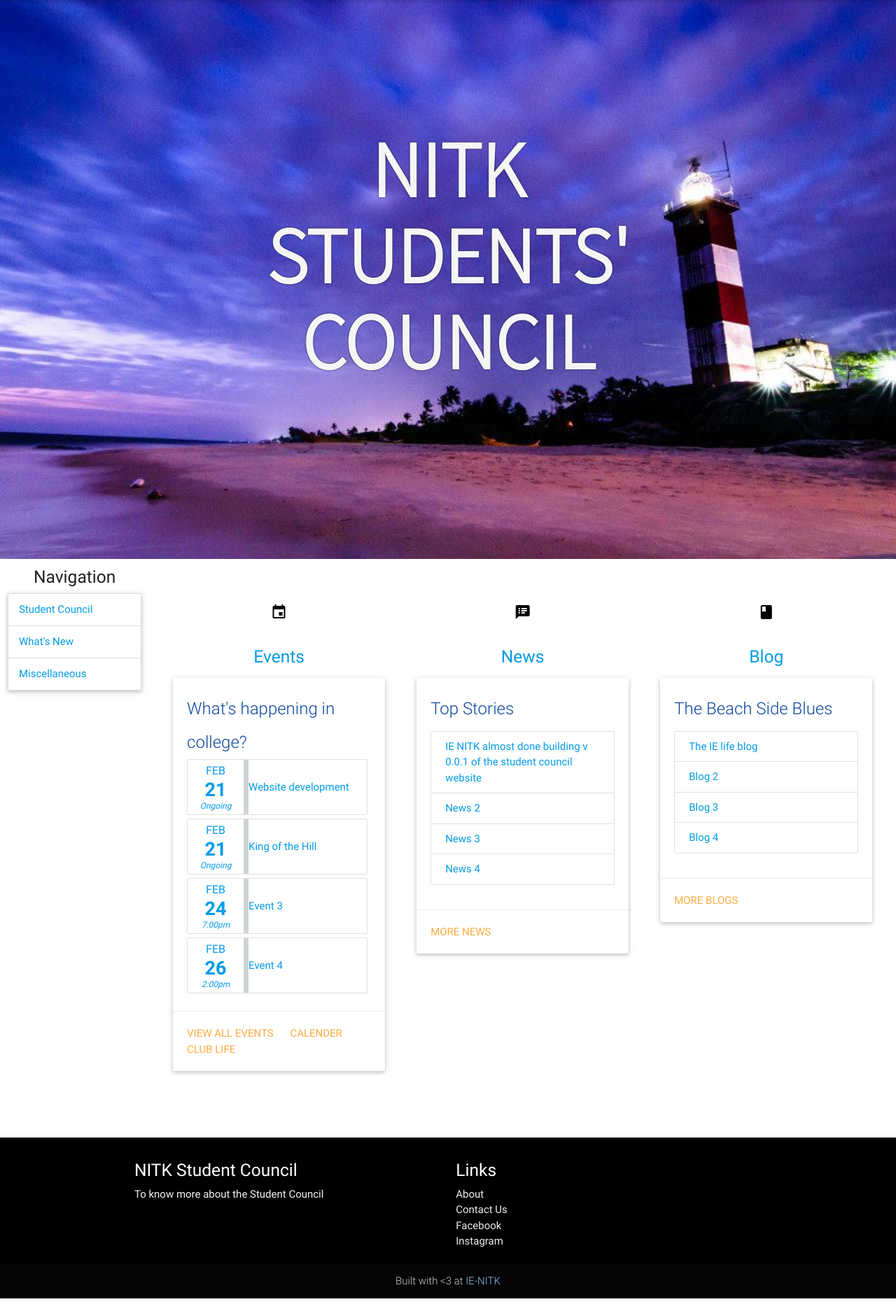
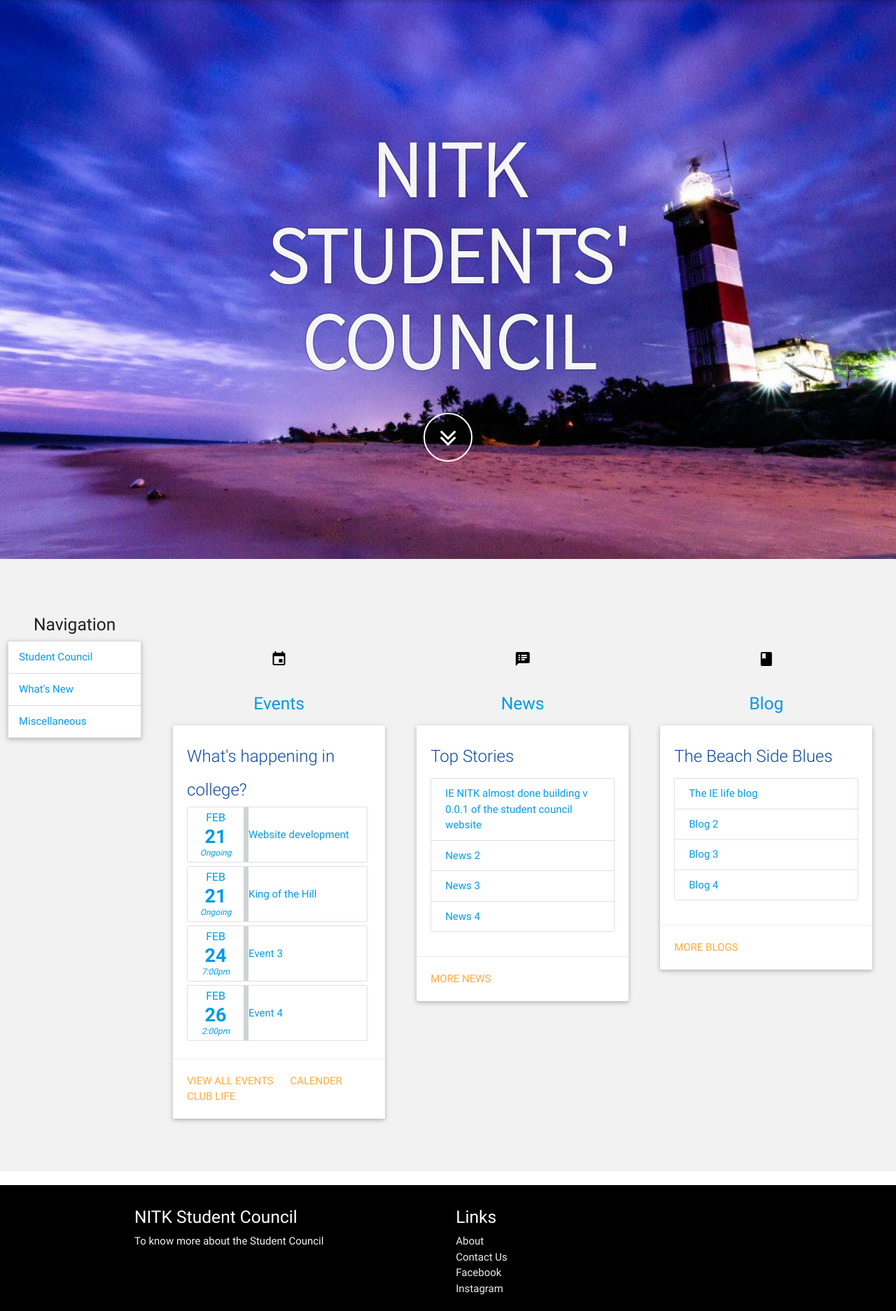
Before and after one commit to devmonster423/django-student-web, a Django app: template src/templates/home.html in a window 1280 px wide. Shown: the part 65-1939 px from the top of the page at 70% size. Run offline with Django 3.2, Linux system fonts and the light colour scheme; the template is opened without the code that fills it, so the values that code supplies are empty; some libraries are stand-ins or nearby versions.

Commit message:
Homepage Mod

```diff
--- a/src/static/site/css/main.css
+++ b/src/static/site/css/main.css
@@ -133,7 +133,7 @@
 .text-page {
     padding: 120px 0;
 }
-
+s
 #map-outer {
     height: 440px;
     padding: 40px 20px;
@@ -233,7 +233,7 @@
 
 .content { max-width: 1000px; margin: 50px auto; padding: 20px; margin-top: 0px; background: white;}
 
-.bg-white { background-color: white;}
+.bg-white { background-color: #f2f2f2;}
 
 .page-info .container {
     margin-top: 20px;
@@ -311,3 +311,66 @@
 .event_month, .event_day, .event_time {
     display: block;
 }
+
+
+.btn2 {
+  display: inline-block;
+  padding: 6px 12px;
+  margin-bottom: 0;
+  font-size: 14px;
+  font-weight: normal;
+  line-height: 1.42857143;
+  text-align: center;
+  white-space: nowrap;
+  vertical-align: middle;
+  -ms-touch-action: manipulation;
+      touch-action: manipulation;
+  cursor: pointer;
+  -webkit-user-select: none;
+     -moz-user-select: none;
+      -ms-user-select: none;
+          user-select: none;
+  background-image: none;
+  border: 1px solid transparent;
+  border-radius: 4px;
+}
+
+.btn2-circle {
+    width: 70px;
+    height: 70px;
+    margin-top: 15px;
+    padding: 7px 16px;
+    border: 2px solid #fff;
+    border-radius: 100%!important;
+    font-size: 40px;
+    color: #fff;
+    background: 0 0;
+    -webkit-transition: background .3s ease-in-out;
+    -moz-transition: background .3s ease-in-out;
+    transition: background .3s ease-in-out;
+}
+
+.btn2-circle:hover,
+.btn2-circle:focus {
+    outline: 0;
+    color: #fff;
+    background: rgba(255,255,255,.1);
+}
+
+.btn2-circle i.animated {
+    -webkit-transition-property: -webkit-transform;
+    -webkit-transition-duration: 1s;
+    -moz-transition-property: -moz-transform;
+    -moz-transition-duration: 1s;
+}
+
+.btn2-circle:hover i.animated {
+    -webkit-animation-name: pulse;
+    -moz-animation-name: pulse;
+    -webkit-animation-duration: 1.5s;
+    -moz-animation-duration: 1.5s;
+    -webkit-animation-iteration-count: infinite;
+    -moz-animation-iteration-count: infinite;
+    -webkit-animation-timing-function: linear;
+    -moz-animation-timing-function: linear;
+}
--- a/src/templates/home.html
+++ b/src/templates/home.html
@@ -13,15 +13,19 @@
 	<div class="container">
 		<div class="row">
 			<h1>NITK<br>Students' Council</h1>
+			<a href="#more" class="btn2 btn2-circle page-scroll">
+                            <i class="fa fa-angle-double-down animated"></i>
+                        </a>
 		</div>
 	</div>
 </div>
-
+<section id="more">
 <div class="row bg-white">
 
 
 
 <div class="row">
+        <br><br><br>
 	<div class="col s12 m4 l2">
 		<h5 class="center-align">Navigation</h5>
 		<ul>
@@ -201,7 +205,7 @@
 </div>
 
 </div>
-
+</section>
 {% endblock %}
 
 {% block scripts %}
```
